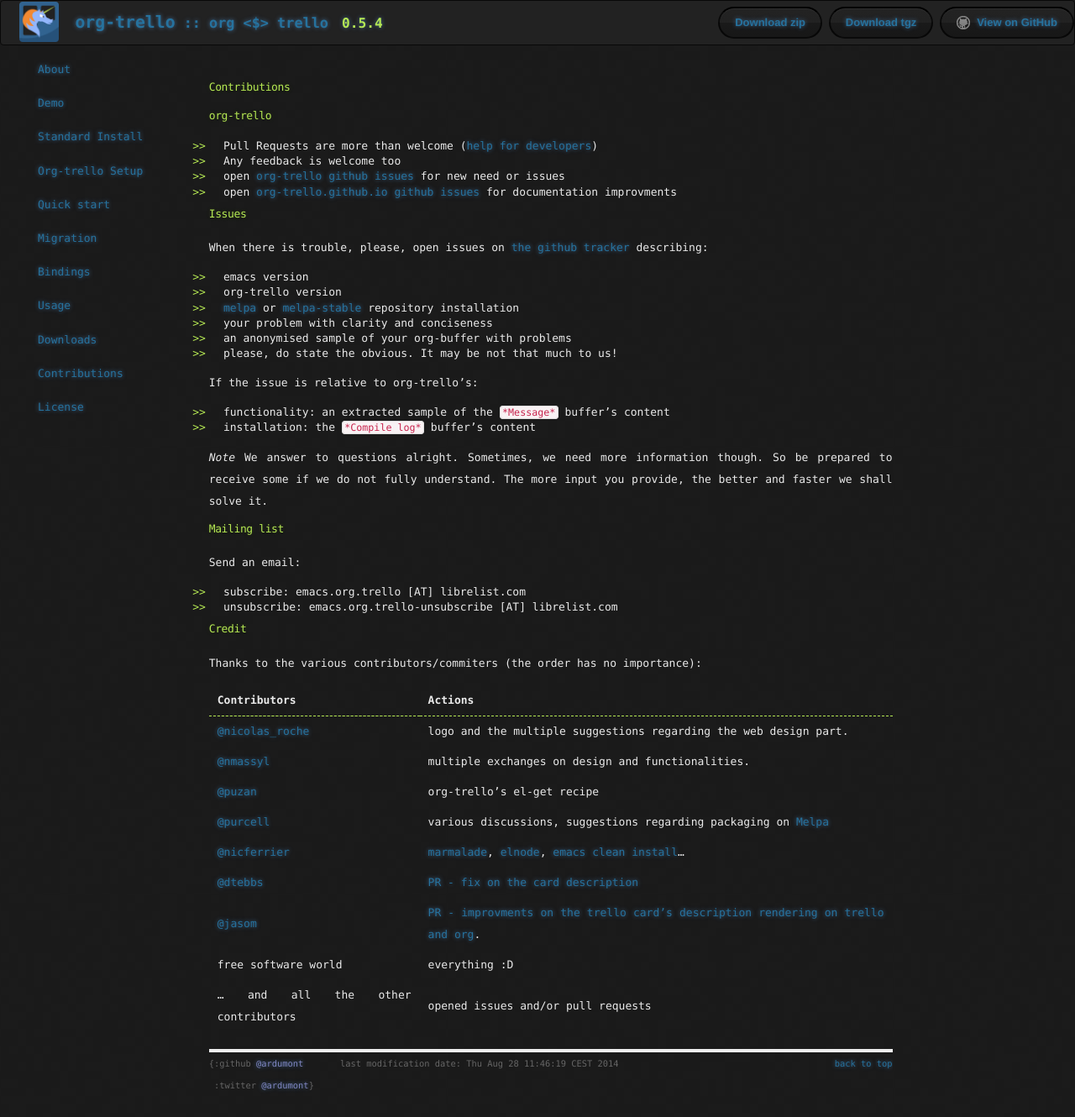
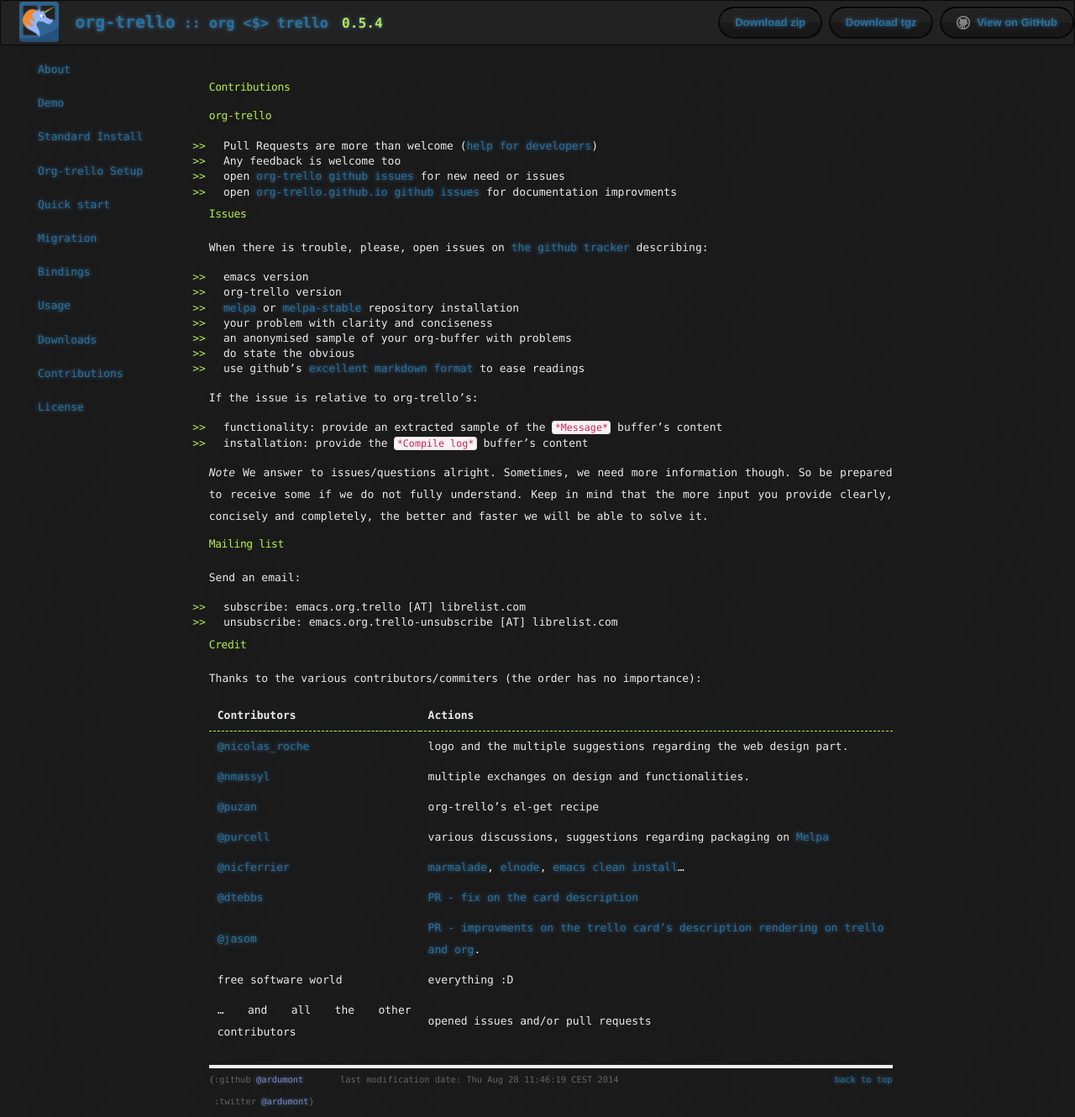
Before and after one commit to org-trello/org-trello.github.io, a Jekyll site: the page built from contributions.md, in a window 1280 px wide. Shown: the whole page at 84% size. Built offline with Jekyll 4.4.1, drawn with Linux system fonts in a browser that asks for light colours; nearby versions of some CDN libraries; library files that are not in the unit come from our copies; Markdown is read by kramdown in place of the engine named in the settings.

Commit message:
Improvments

```diff
--- a/contributions.md
+++ b/contributions.md
@@ -20,17 +20,18 @@ When there is trouble, please, open issues on [the github tracker](https://githu
 - [melpa](http://melpa.milkbox.net/) or [melpa-stable](http://melpa-stable.milkbox.net/) repository installation
 - your problem with clarity and conciseness
 - an anonymised sample of your org-buffer with problems
-- please, do state the obvious. It may be not that much to us!
+- do state the obvious
+- use github's [excellent markdown format](https://help.github.com/articles/github-flavored-markdown#syntax-highlighting) to ease readings
 
 If the issue is relative to org-trello's:
 
-- functionality: an extracted sample of the `*Message*` buffer's content
-- installation: the `*Compile log*` buffer's content
+- functionality: provide an extracted sample of the `*Message*` buffer's content
+- installation: provide the `*Compile log*` buffer's content
 
 *Note*
-We answer to questions alright. Sometimes, we need more information though.
+We answer to issues/questions alright. Sometimes, we need more information though.
 So be prepared to receive some if we do not fully understand.
-The more input you provide, the better and faster we shall solve it.
+Keep in mind that the more input you provide clearly, concisely and completely, the better and faster we will be able to solve it.
 
 ## Mailing list
 
```
